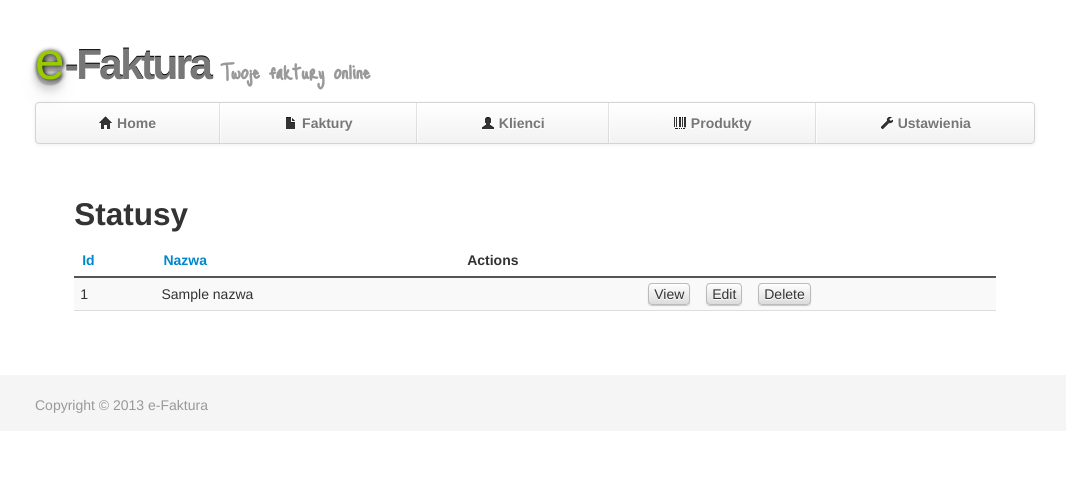
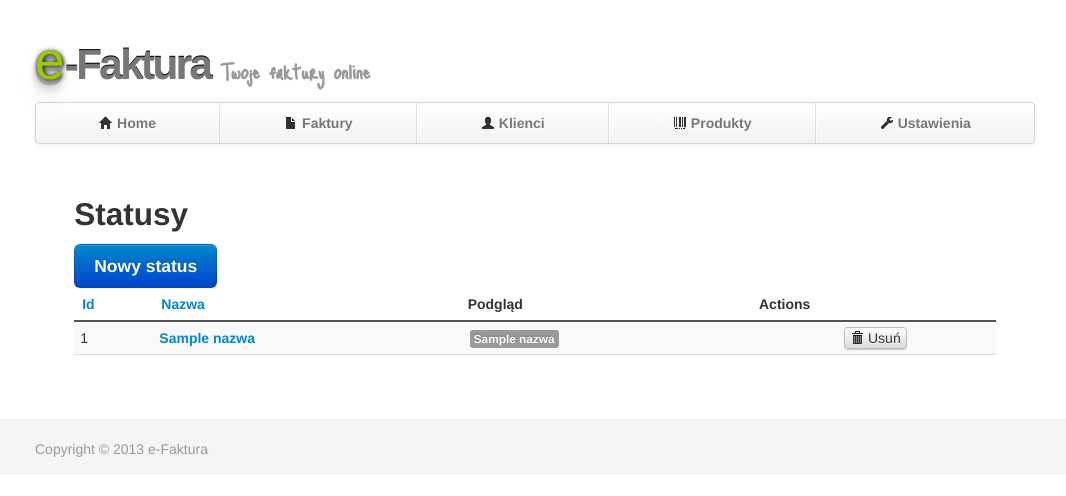
Before and after one commit to e-faktura/projekt, a CakePHP app: the page made by app/View/Statusy/index.ctp in a window 1280 px wide. Shown: the top 496 px of the page, without its empty margins (105-1171 px from the left). Run offline with PHP 8.4 and a stand-in for CakePHP, Linux system fonts and the light colour scheme; the template is opened without the code that fills it: most values are stand-ins (such as "Sample title", 1, 10 or a date in 2020); data that the repository does not hold is empty; some libraries are stand-ins or nearby versions.

Commit message:
Statusy - etykiety, kolorki i parent_id

```diff
--- a/app/View/Faktury/index.ctp
+++ b/app/View/Faktury/index.ctp
@@ -18,9 +18,9 @@
 				<td><?php echo h($faktura['Faktura']['id']); ?>&nbsp;</td>
 				<td><?php echo h($faktura['Faktura']['numer']); ?>&nbsp;</td>
 				<td><?php echo h($faktura['Faktura']['data_wystawienia']); ?>&nbsp;</td>
-				<td><?php echo h($faktura['Typ']['nazwa']); ?></td>
-				<td><?php echo h($faktura['Status']['nazwa']); ?></td>
-				<td><?php echo h($faktura['Klient']['nazwa']); ?></td>
+				<td><?php echo h($faktura['Typ']['nazwa']); ?>&nbsp;</td>
+				<td><span class="label" style="background-color: <?php echo $faktura['Status']['kolor']; ?>"><?php echo h($faktura['Status']['nazwa']); ?></span>&nbsp;</td>
+				<td><?php echo h($faktura['Klient']['nazwa']); ?>&nbsp;</td>
 				<td class="actions">
 					<?php //echo $this->Html->link(__('View'), array('action' => 'view', $faktura['Faktura']['id'])); ?>
 					<?php echo $this->Html->link(__('Edit'), array('action' => 'edit', $faktura['Faktura']['id'])); ?>
--- a/app/View/Statusy/index.ctp
+++ b/app/View/Statusy/index.ctp
@@ -1,19 +1,24 @@
 <div class="statusy index">
 	<h2><?php echo __('Statusy'); ?></h2>
+
+	<?php echo $this->Html->link('Nowy status', array('action' => 'add'), array( 'class' => 'btn btn-primary btn-large' )); ?>
+
 	<table cellpadding="0" cellspacing="0">
 	<tr>
 			<th><?php echo $this->Paginator->sort('id'); ?></th>
 			<th><?php echo $this->Paginator->sort('nazwa'); ?></th>
+			<th>Podgląd</th>
 			<th class="actions"><?php echo __('Actions'); ?></th>
 	</tr>
 	<?php foreach ($statusy as $status): ?>
 	<tr>
 		<td><?php echo h($status['Status']['id']); ?>&nbsp;</td>
-		<td><?php echo h($status['Status']['nazwa']); ?>&nbsp;</td>
+		<td><?php echo $this->Html->link(h($status['Status']['nazwa']), array('action' => 'edit', $status['Status']['id'])); ?>&nbsp;</td>
+		<td><span class="label" style="background-color: <?php echo $status['Status']['kolor']; ?>"><?php echo h($status['Status']['nazwa']); ?></span>&nbsp;</td>
 		<td class="actions">
-			<?php echo $this->Html->link(__('View'), array('action' => 'view', $status['Status']['id'])); ?>
-			<?php echo $this->Html->link(__('Edit'), array('action' => 'edit', $status['Status']['id'])); ?>
-			<?php echo $this->Form->postLink(__('Delete'), array('action' => 'delete', $status['Status']['id']), null, __('Are you sure you want to delete # %s?', $status['Status']['id'])); ?>
+			<?php //echo $this->Html->link(__('View'), array('action' => 'view', $status['Status']['id'])); ?>
+			<?php //echo $this->Html->link(__('Edit'), array('action' => 'edit', $status['Status']['id'])); ?>
+			<?php echo $this->Form->postLink('<i class="icon-trash"></i> Usuń', array('action' => 'delete', $status['Status']['id']), array( 'escape' => false ), __('Are you sure you want to delete # %s?', $status['Status']['id'])); ?>
 		</td>
 	</tr>
 <?php endforeach; ?>
--- a/app/webroot/css/efaktura.css
+++ b/app/webroot/css/efaktura.css
@@ -139,3 +139,8 @@ dt, dd {
 	font-family: 'JustMeAgainDownHere';
 	margin-left: 10px;
 }
+
+.nav-tabs > li {
+	margin-left: 0;
+	margin-right: 0;
+}
```
Also changed, not shown: app/Controller/StatusyController.php (+35 -13 lines), app/View/Statusy/add.ctp (+9 -2 lines), app/View/Statusy/edit.ctp (+9 -2 lines).
